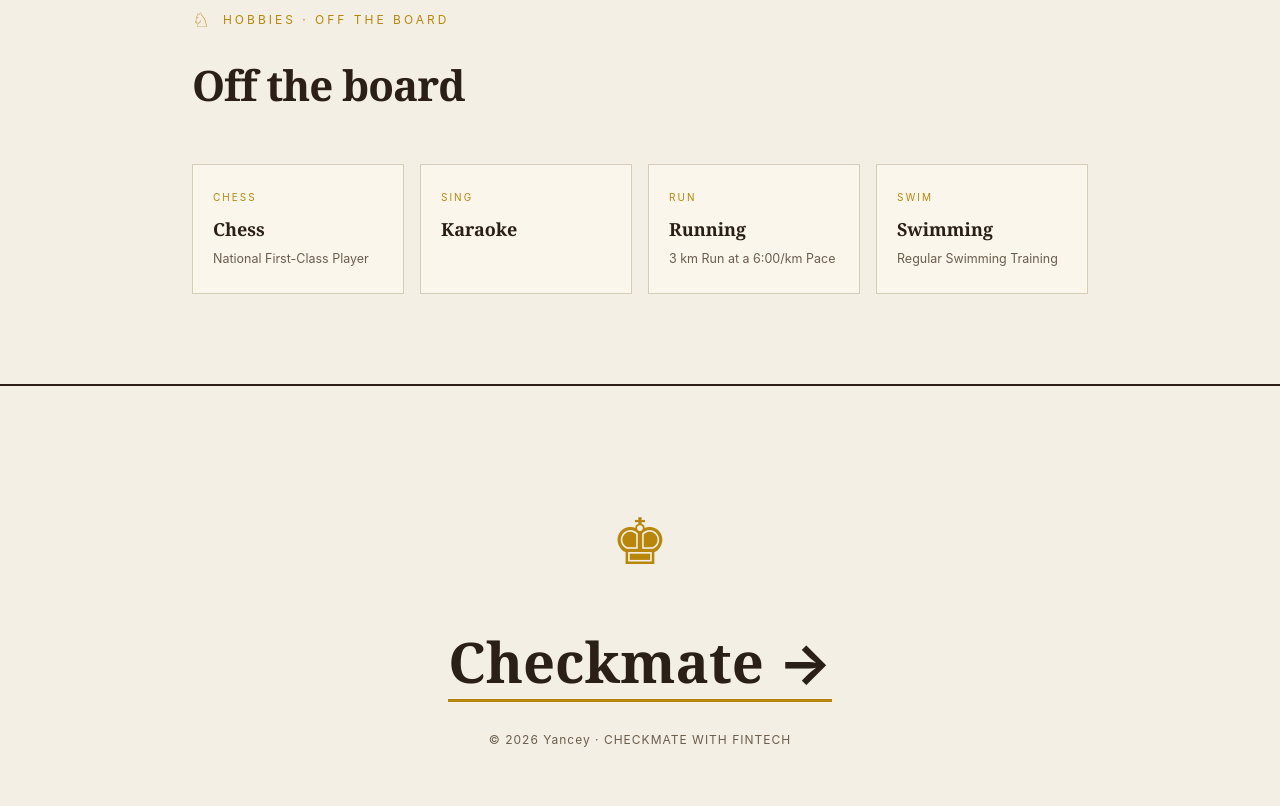
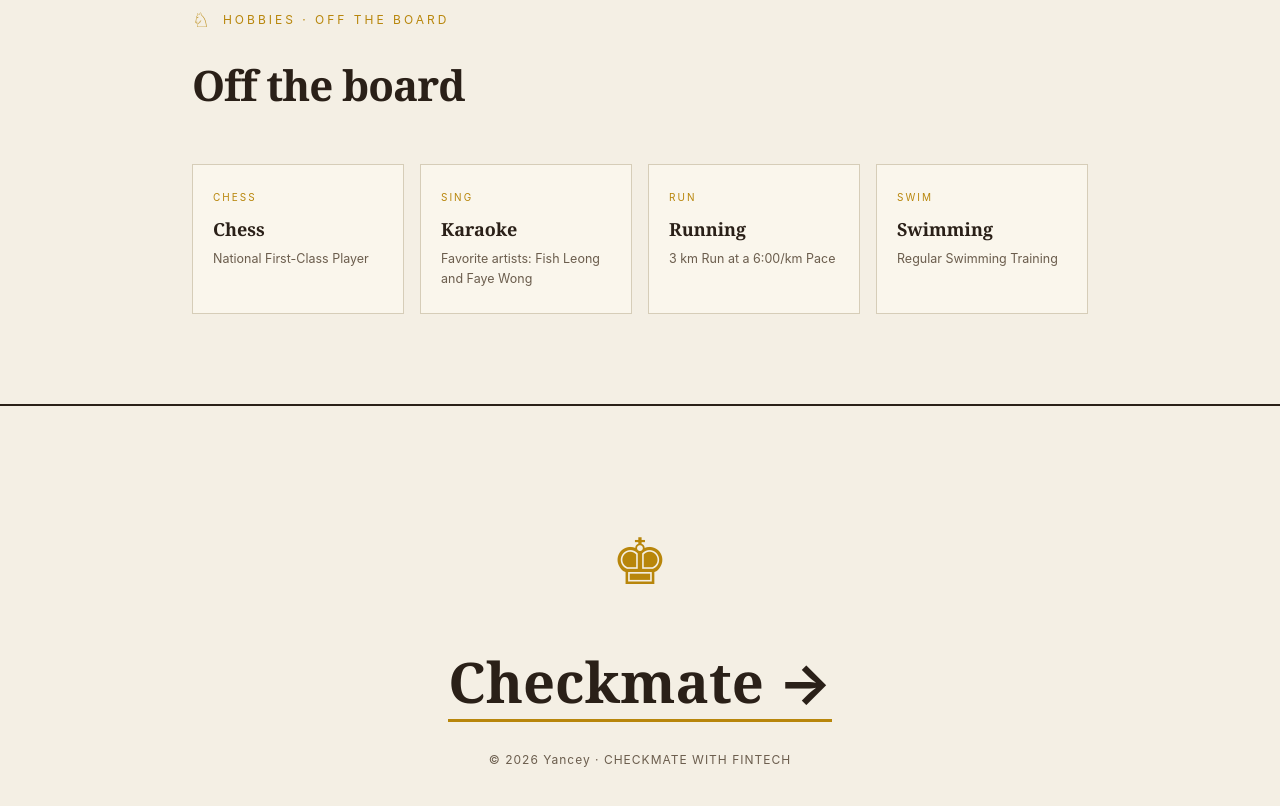
Before and after one commit to huangyanzhe007-ai/huangyanzhe007-ai.github.io, a plain HTML site: page en.html in a window 1280 px wide. Shown: the part 5007-5813 px from the top of the page. Drawn offline with Linux system fonts and the light colour scheme.

Commit message:
Hobbies: add favorite artists

```diff
--- a/en.html
+++ b/en.html
@@ -541,7 +541,7 @@
       <div class="hobby">
         <div class="h-tag">SING</div>
         <div class="h-name">Karaoke</div>
-        <div class="h-desc"></div>
+        <div class="h-desc">Favorite artists: Fish Leong and Faye Wong</div>
       </div>
       <div class="hobby">
         <div class="h-tag">RUN</div>
```
